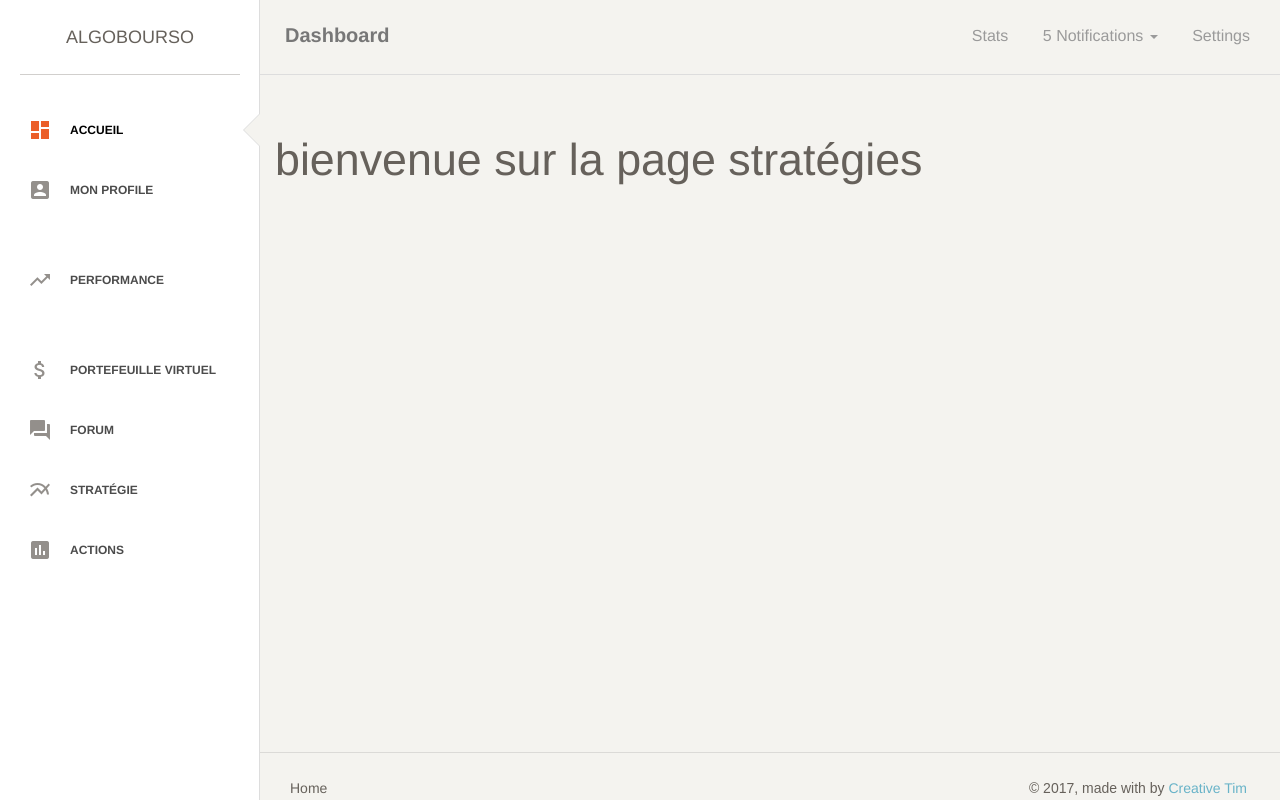
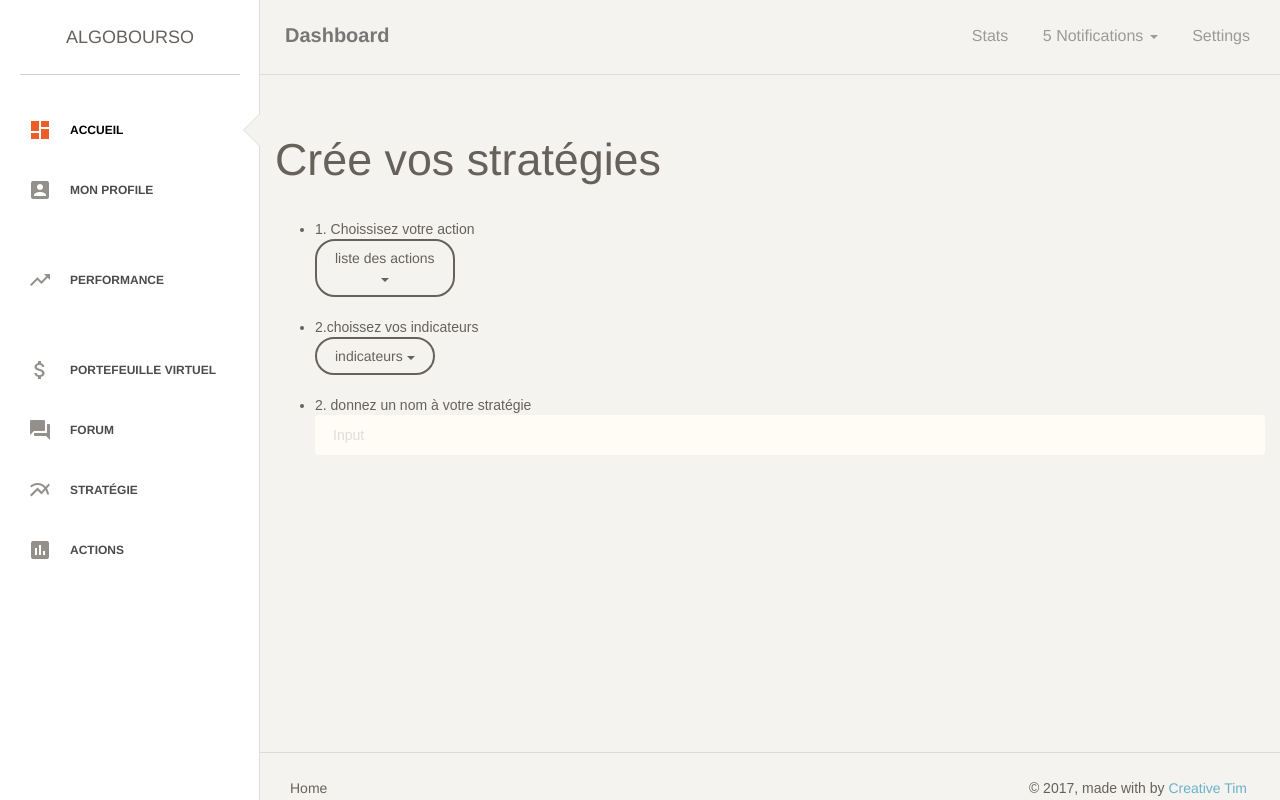
Before and after one commit to mamos2/algobourso5, a Django app: page /strategies/ in a window 1280 px wide. Run offline with Django 3.2, Linux system fonts and the light colour scheme; some libraries are stand-ins or nearby versions.

Commit message:
app algobourso

```diff
--- a/algobourso/templates/pages/strategies.html
+++ b/algobourso/templates/pages/strategies.html
@@ -1,6 +1,55 @@
 {% extends 'layouts/default.html' %}
 {% block body %}
-   {% block container_page %}
-       <h1>bienvenue sur la page stratégies</h1>
-  {% endblock container_page %}
+    {% block container_page %}
+        <h1>Crée vos stratégies</h1>
+        <br>
+        <ul>
+            <li>1. Choissisez votre action</li>
+
+            <div class="dropdown">
+                <a href="#" class="btn dropdown-toggle" data-toggle="dropdown">
+                    liste des actions
+                    <br>
+                    <b class="caret"></b>
+                </a>
+                <ul class="dropdown-menu">
+                    <li><a href="#paper">Action</a></li>
+                    <li><a href="#paper">Another action</a></li>
+                    <li><a href="#paper">Something else here</a></li>
+                    <li class="divider"></li>
+                    <li><a href="#paper">Separated link</a></li>
+                    <li class="divider"></li>
+                    <li><a href="#paper">One more separated link</a></li>
+                </ul>
+            </div>
+
+
+            <br>
+
+            <li>2.choissez vos indicateurs</li>
+            <div class="dropdown">
+                <a href="#" class="btn dropdown-toggle" data-toggle="dropdown">
+                    indicateurs
+                    <b class="caret"></b>
+                </a>
+                <ul class="dropdown-menu">
+                    <li><a href="#paper">Action</a></li>
+                    <li><a href="#paper">Another action</a></li>
+                    <li><a href="#paper">Something else here</a></li>
+                    <li class="divider"></li>
+                    <li><a href="#paper">Separated link</a></li>
+                    <li class="divider"></li>
+                    <li><a href="#paper">One more separated link</a></li>
+                </ul>
+            </div>
+            <br>
+            <li>2. donnez un nom à votre stratégie </li>
+            <div class="form-group">
+
+                <input type="text" value="" placeholder="Input" class="form-control" />
+
+            </div>
+        </ul>
+
+    {% endblock container_page %}
 {% endblock %}
--- a/data/benchmark.py
+++ b/data/benchmark.py
@@ -1,4 +1,4 @@
-#!/usr/bin/env python
+
 # -*- coding: utf-8; py-indent-offset:4 -*-
 ###############################################################################
 #
@@ -64,8 +64,8 @@ class St(bt.Strategy):
             txtfields.append('%.2f' % self.data0.low[0])
             txtfields.append('%.2f' % self.data0.close[0])
             txtfields.append('%.2f' % self.data0.volume[0])
-            txtfields.append('%.2f' % self.data0.openinterest[0])
-            print(','.join(txtfields))
+            #txtfields.append('%.2f' % self.data0.openinterest[0])
+            print(', '.join(txtfields))
 
         if self.position:
             if self.crossover < 0.0:
--- a/data/lance_unti.py
+++ b/data/lance_unti.py
@@ -2,4 +2,4 @@
 
 import threading,time,os
 
-os.system('python3 /home/pcapprenant15/Desktop/djma-master/data/positions.py' )
+os.system('python3 /home/pcapprenant15/Desktop/djma-master/data/benchmark.py --printout --plot' )
```
